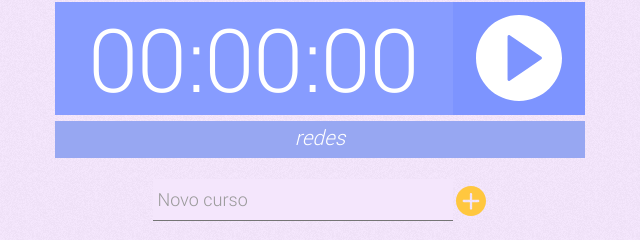
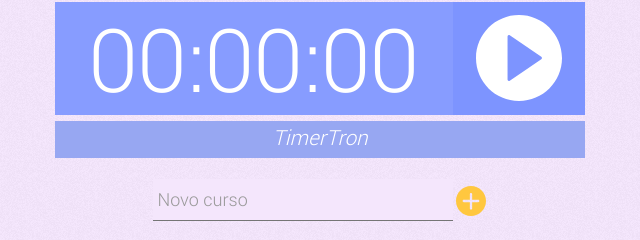
Before and after one commit to geninhocell/timertron, an Electron app: page src/app/index.html in a window 1000 px wide. Shown: the part 103-343 px from the top of the page, 180-820 px from the left. Drawn offline with Linux system fonts and the light colour scheme; no server answers.

Commit message:
first release

```diff
--- a/package.json
+++ b/package.json
@@ -1,17 +1,15 @@
 {
   "name": "timertron",
   "productName": "Timer Tron",
-  "version": "0.1.2",
+  "version": "1.0.0",
   "author": "geninhocell@gmail.com",
   "main": "main.js",
   "license": "MIT",
   "scripts": {
     "start": "electron .",
-    "build:all": "electron-packager ./ timertron --platform=darwin,linux,win32 --arch=x64 --icon=icon/icon --out=dist/",
-    "build:mac": "electron-packager ./ timertron --platform=darwin --arch=x64 --out=dist/",
     "build:linux": "electron-packager ./ timertron --platform=linux --arch=x64 --icon=icon/icon.png --out=dist/"
   },
-  "devDependencies": {
+  "dependencies": {
     "electron-packager": "^15.4.0",
     "electron": "^15.3.0",
     "jsonfile": "^6.1.0",
--- a/src/app/index.html
+++ b/src/app/index.html
@@ -22,7 +22,7 @@
         <img class="button-play" src="img/play-button.svg">
       </div>
       <div class="course-container">
-          <span class="course">redes</span>
+          <span class="course">TimerTron</span>
       </div>
     </div>
 
```
Also changed, not shown: README.md, icon/icon.ico (deleted), icon/icon.png.
